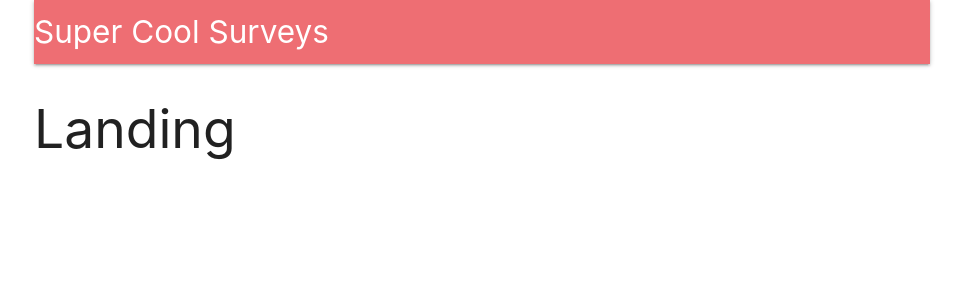
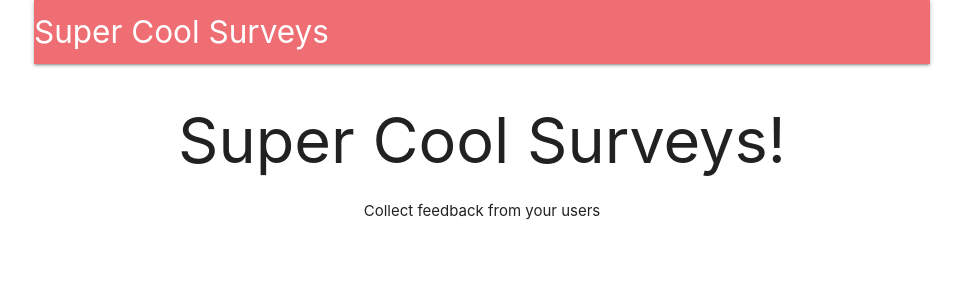
Before and after one commit to realtimschmidt/server_for_node_react_udemy_course, a React (Create React App) app in the folder client/: page / in a window 1280 px wide. Shown: the top 300 px of the page, without its empty margins (158-1121 px from the left). Built offline with nearby package versions, Linux system fonts and the light colour scheme; no server answers.

Commit message:
real landing page

```diff
--- a/client/src/components/App.js
+++ b/client/src/components/App.js
@@ -4,9 +4,9 @@
 import * as actions from '../actions'
 
 import Header from './Header'
+import Landing from './Landing'
 const Dashboard = () => <h2>Dashboard</h2>
 const SurveyNew = () => <h2>SurveyNew</h2>
-const Landing = () => <h2>Landing</h2>
 
 class App extends Component {
   componentDidMount() {
--- /dev/null
+++ b/client/src/components/Landing.js
@@ -0,0 +1,14 @@
+import React from 'react'
+
+const Landing = () => {
+  return (
+    <div style={{ textAlign: 'center' }}>
+      <h1>
+        Super Cool Surveys!
+      </h1>
+      Collect feedback from your users
+    </div>
+  )
+}
+
+export default Landing
```
